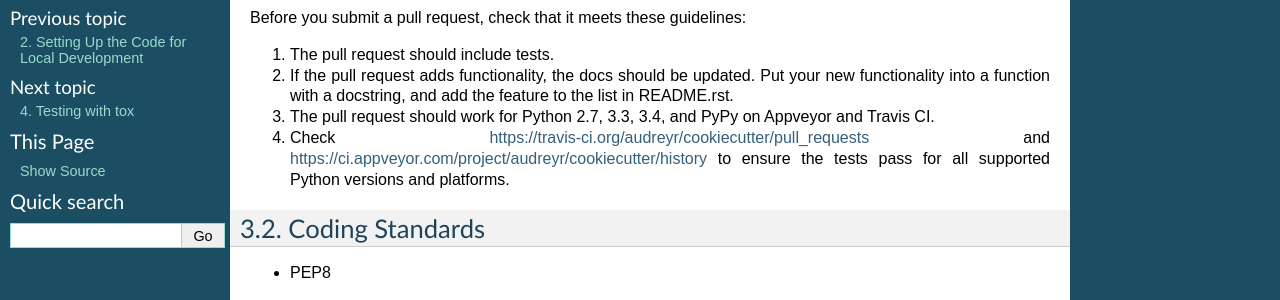
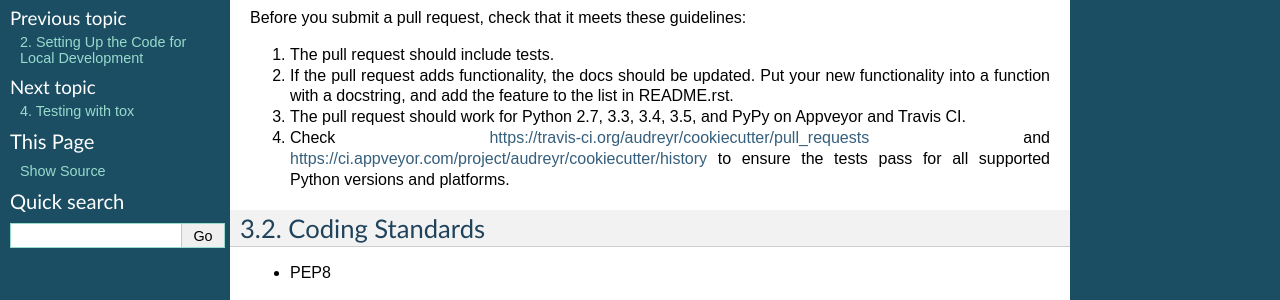
Before and after one commit to c-allen-tech/cookie, a Sphinx documentation site: the page built from docs/contributor_guidelines.rst, in a window 1280 px wide. Shown: the part 141-441 px from the top of the page. Built offline with Sphinx 7.4.7, drawn with Linux system fonts in a browser that asks for light colours; formulas are drawn with MathJax 3; the version number is read from the project's files by our own code.

Commit message:
Add Python 3.5 to PR guidelines in docs/contributor_guidelines.rst

```diff
--- a/docs/contributor_guidelines.rst
+++ b/docs/contributor_guidelines.rst
@@ -10,7 +10,7 @@ Before you submit a pull request, check that it meets these guidelines:
 2. If the pull request adds functionality, the docs should be updated. Put
    your new functionality into a function with a docstring, and add the
    feature to the list in README.rst.
-3. The pull request should work for Python 2.7, 3.3, 3.4, and PyPy on Appveyor and Travis CI.
+3. The pull request should work for Python 2.7, 3.3, 3.4, 3.5, and PyPy on Appveyor and Travis CI.
 4. Check https://travis-ci.org/audreyr/cookiecutter/pull_requests and
    https://ci.appveyor.com/project/audreyr/cookiecutter/history to ensure the tests pass for all supported Python versions and platforms.
 
```
